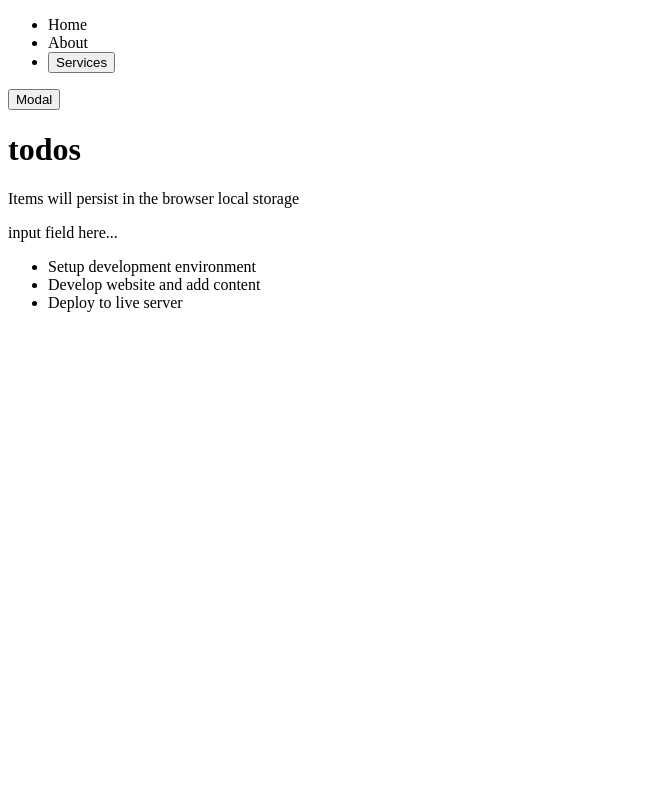
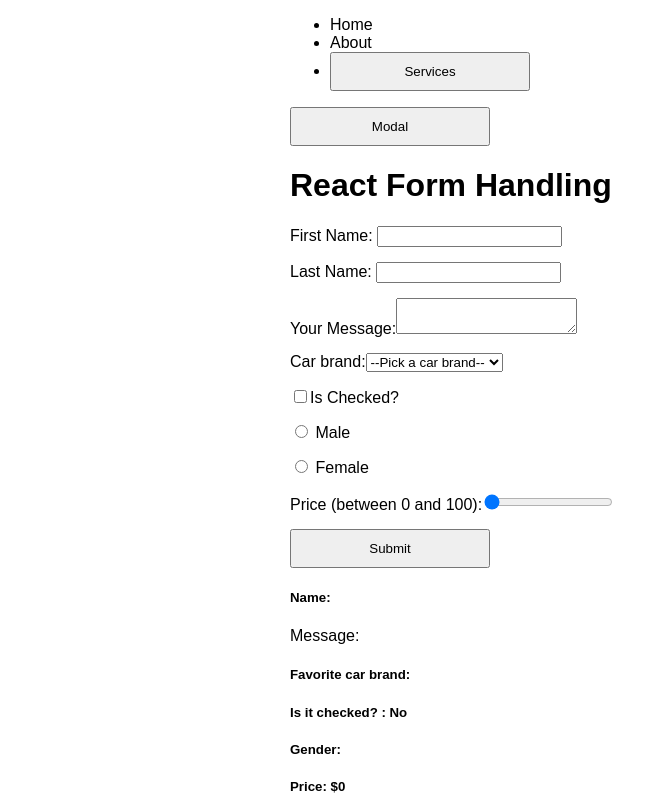
Before and after one commit to fickryiman/react-todo-app, a React (Vite) app: page / in a window 1280 px wide. Shown: the top 800 px of the page, without its empty margins (0-667 px from the left). Built offline with nearby package versions, Linux system fonts and the light colour scheme.

Commit message:
build react form

```diff
--- /dev/null
+++ b/src/components/Form.jsx
@@ -0,0 +1,136 @@
+import { useState } from "react";
+
+const Form = () => {
+
+  const [state, setState] = useState({
+    fname: "",
+    lname: "",
+    message: "",
+    carBrand: "",
+    isChecked: false,
+    gender: "",
+    price: 0
+  });
+
+  const handleChange = (e) => {
+    const value = e.target.type === "checkbox" ? e.target.checked : e.target.value;
+    setState((state) => ({
+      ...state,
+      [e.target.name]: value
+    }));
+  };
+
+  const carBrands = ["Mercedes", "BMW", "Maserati", "Infinity", "Audi"];
+
+  const carBrandOptions = carBrands.map((carBrand, key) => {
+    <option value={carBrand} key={key}>
+      {carBrand}
+    </option>
+  });
+
+  const handleSubmit = (e) => {
+    e.preventDefault();
+    console.log(state);
+  };
+
+  return (
+    <>
+      <h1>React Form Handling</h1>
+      <form onSubmit={handleSubmit}>
+        <label>
+          First Name: {" "}
+          <input
+            type="text"
+            name="fname"
+            value={state.fname}
+            onChange={handleChange}
+          />
+        </label>
+        <label>
+          Last Name: {" "}
+          <input
+            type="text"
+            name="lname"
+            value={state.lname}
+            onChange={handleChange}
+          />
+        </label>
+        <label>
+          Your Message:
+          <textarea
+            name="message"
+            value={state.message}
+            onChange={handleChange}
+          />
+        </label>
+        <label>
+          Car brand:
+          <select
+            name="carBrand"
+            value={state.carBrand}
+            onChange={handleChange}
+          >
+            <option value={""} disabled>
+              --Pick a car brand--
+            </option>
+            {carBrandOptions}
+          </select>
+        </label>
+        <label>
+          <input
+            type="checkbox"
+            name="isChecked"
+            checked={state.isChecked}
+            onChange={handleChange}
+          />
+          Is Checked?
+        </label>
+        <label>
+          <input
+            type="radio"
+            name="gender"
+            value="Male"
+            checked={state.gender === "Male"}
+            onChange={handleChange}
+          />
+          {" "}
+          Male
+        </label>
+        <label>
+          <input
+            type="radio"
+            name="gender"
+            value="Female"
+            checked={state.gender === "Female"}
+            onChange={handleChange}
+          />
+          {" "}
+          Female
+        </label>
+        <label>
+          Price (between 0 and 100):
+          <input
+            type="range"
+            name="price"
+            min="0"
+            max="100"
+            value={state.price}
+            onChange={handleChange}
+          />
+        </label>
+        <button>Submit</button>
+      </form>
+
+      <h5>
+        Name: {state.fname} {state.lname}
+      </h5>
+      <p>Message: {state.message}</p>
+      <h5>Favorite car brand: {state.carBrand}</h5>
+      <h5>Is it checked? : {state.isChecked ? "Yes" : "No"}</h5>
+      <h5>Gender: {state.gender}</h5>
+      <h5>Price: ${state.price}</h5>
+    </>
+  );
+};
+
+export default Form;
--- a/src/main.jsx
+++ b/src/main.jsx
@@ -1,9 +1,11 @@
+import "./styles.css";
 import React from 'react';
 import ReactDOM from 'react-dom/client';
 
 import TodoApp from '@/components/TodoApp';
 import Navbar from './components/Navbar';
 import Modal from './components/Modal';
+import Form from './components/Form';
 
 const domContainer = document.getElementById("root");
 const root = ReactDOM.createRoot(domContainer);
@@ -12,6 +14,7 @@
   <React.StrictMode>
     <Navbar />
     <Modal />
+    <Form />
     <TodoApp />
   </React.StrictMode>
 );
--- /dev/null
+++ b/src/styles.css
@@ -0,0 +1,29 @@
+* {
+  box-sizing: border-box;
+}
+
+body {
+  font-family: sans-serif;
+  justify-content: center;
+  display: flex;
+  flex-direction: column;
+  max-width: 700px;
+  margin: 0 auto;
+}
+
+.app {
+  max-width: 500px;
+  margin: 0 auto;
+}
+
+form {
+  display: flex;
+  flex-direction: column;
+  gap: 15px;
+}
+
+button {
+  width: 200px;
+  padding: 10px;
+  cursor: pointer;
+}
```
Also changed, not shown: src/components/UncontrolledForm.jsx (added, +25 -0 lines).
